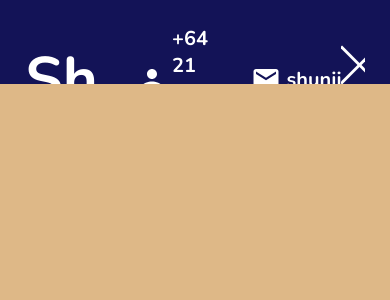
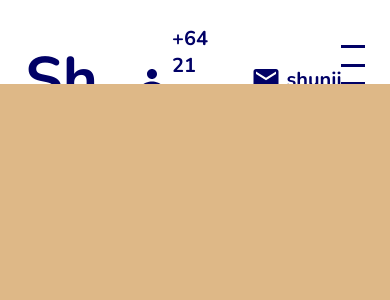
Before and after one commit to ShunjiTakano/ShunjiTakano.github.io, a React (Create React App) app: page / in a window 390 px wide. Shown: the top 300 px of the page. Built offline with nearby package versions, Linux system fonts and the light colour scheme.

Commit message:
change navbar onclick hamburger

```diff
--- a/src/App.jsx
+++ b/src/App.jsx
@@ -4,11 +4,13 @@
 import Works from "./components/works/Works"
 import Contact from "./components/contact/Contact"
 import "./App.scss"
+import {useState} from "react"
 
 function App() {
+  const [menuOpen,setMenuOpen] = useState(false)
   return (
     <div className="app">
-      <NavBar/>
+      <NavBar menuOpen={menuOpen} setMenuOpen={setMenuOpen}/>
       <div className="sections">
         <Introduction/>
         <Portfolio/>
--- a/src/components/navbar/NavBar.jsx
+++ b/src/components/navbar/NavBar.jsx
@@ -1,8 +1,8 @@
 import "./NavBar.scss"
 import {Person, Mail} from '@material-ui/icons';
-export default function NavBar() {
+export default function NavBar({menuOpen,setMenuOpen}) {
     return (
-        <div className="navbar active" id="navbar">
+        <div className={"navbar " + (menuOpen && "active")} id="navbar">
             <div className="wrapper">
                 <div className="left">
                     <a href="#introduction" className="home">Shunji.</a>
@@ -17,7 +17,7 @@
 
                 </div>
                 <div className="right">
-                    <div className="hamburger">
+                    <div className="hamburger" onClick={()=>setMenuOpen(!menuOpen)}>
                         <span className="line1"></span>
                         <span className="line2"></span>
                         <span className="line3"></span>
--- a/src/components/navbar/NavBar.scss
+++ b/src/components/navbar/NavBar.scss
@@ -8,7 +8,7 @@
     color: $mainColor;
     top: 0;
     z-index: 1;
-    transition: all 1s ease;
+    transition: all 0.5s ease;
 
     .wrapper{
         padding: 25px 25px;
@@ -60,7 +60,7 @@
                     height: 3px;
                     background-color: $mainColor;
                     transform-origin: left;
-                    transition: all 1s ease;
+                    transition: all 0.5s ease;
                 }
                 scrollbar-width: none;
                 &::-webkit-scrollbar{
--- a/src/global.scss
+++ b/src/global.scss
@@ -1 +1 @@
-$mainColor: rgb(19, 19, 87);
+$mainColor: rgb(1, 1, 102);
```
